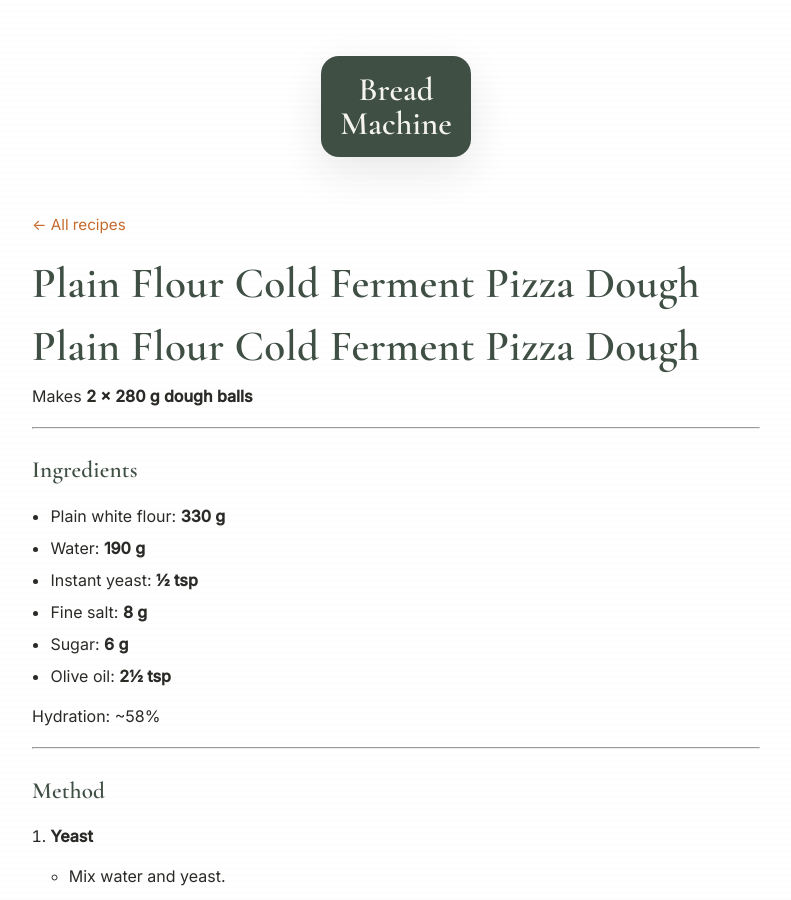
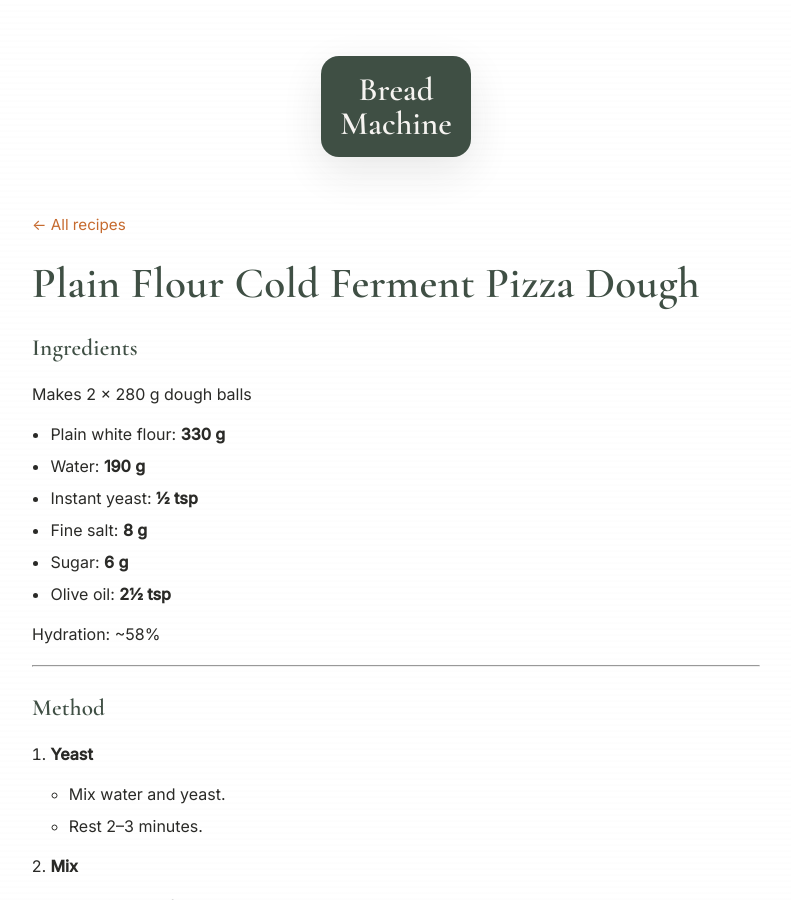
Before and after one commit to laccces/the-bread-machine, a Jekyll site: the page built from _recipes/pizza-dough.md, in a window 1280 px wide and 900 px high. Shown: the whole window, without its empty margins (244-1035 px from the left). Built offline with Jekyll 4.4.1, drawn with Linux system fonts in a browser that asks for light colours.

Commit message:
pizza recipe tweak

```diff
--- a/_recipes/pizza-dough.md
+++ b/_recipes/pizza-dough.md
@@ -3,13 +3,10 @@ layout: recipe
 title: Plain Flour Cold Ferment Pizza Dough
 ---
 
-# Plain Flour Cold Ferment Pizza Dough
 
-Makes **2 × 280 g dough balls**
-
----
 
 ## Ingredients
+Makes 2 × 280 g dough balls
 
 - Plain white flour: **330 g**
 - Water: **190 g**
```
